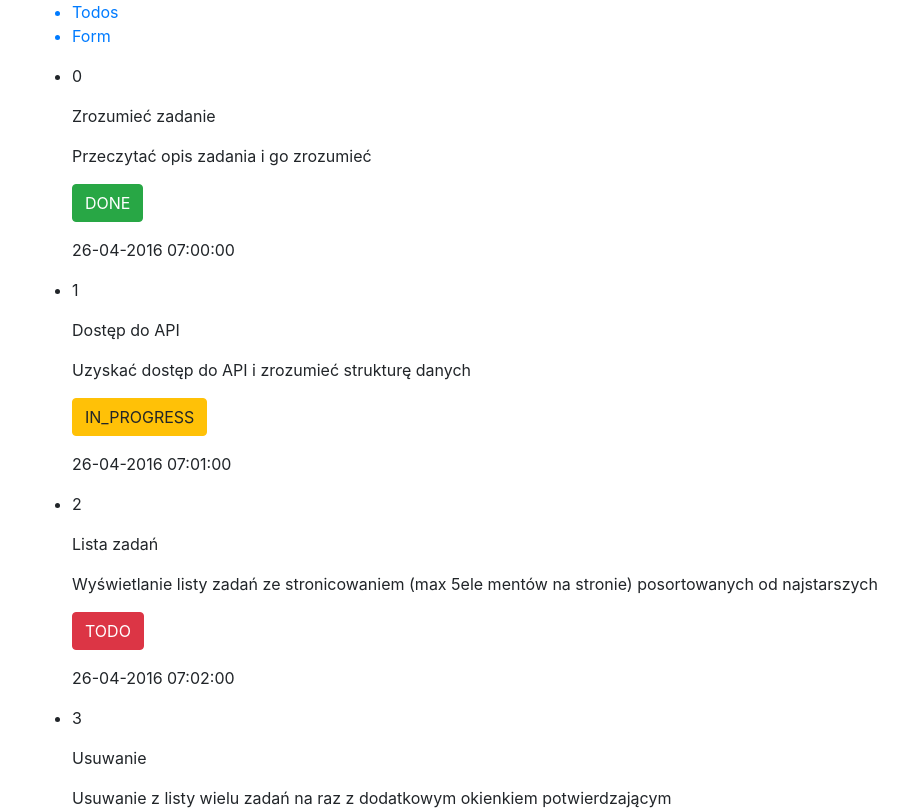
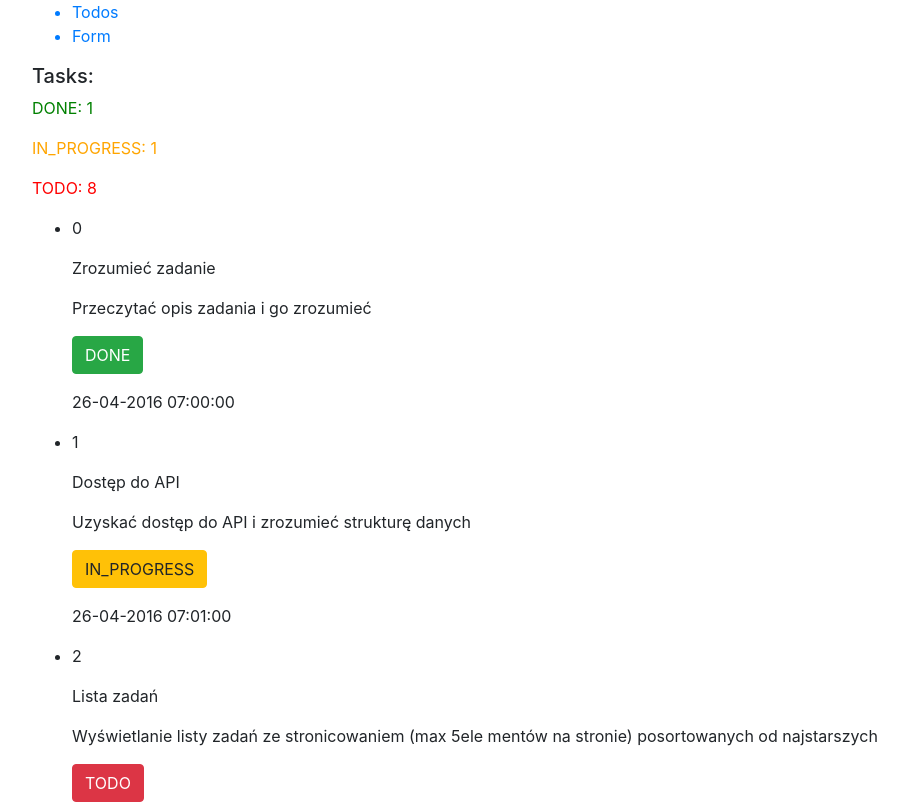
Before and after one commit to ewa81/InfoShareReactJSApplication, a React (Create React App) app: page /todos in a window 1280 px wide. Shown: the top 810 px of the page, without its empty margins (53-961 px from the left). Built offline with nearby package versions, Linux system fonts and the light colour scheme.

Commit message:
Add new component TodosStatistics.

```diff
--- a/src/Components/Todos.js
+++ b/src/Components/Todos.js
@@ -1,5 +1,6 @@
 import React, {Component} from "react";
 import Todo from "./Todo";
+import TodosStatistics from "./TodosStatistics";
 
 class Todos extends Component {
   state = {
@@ -69,7 +70,8 @@ class Todos extends Component {
   };
 
   render() {
-    return (<div className="todosList">
+    return (<div className="todos">
+      <TodosStatistics todos={this.state.todos}/>
       <ul className="todosList__list">
         {this.state.todos.map(todo => (<Todo key={todo.id} todo={todo}/>))}
       </ul>
--- /dev/null
+++ b/src/Components/TodosStatistics.css
@@ -0,0 +1,11 @@
+.todosStatistics__statusCount--done {
+  color: green;
+}
+
+.todosStatistics__statusCount--inprogress {
+  color: orange;
+}
+
+.todosStatistics__statusCount--todo {
+  color: red;
+}
--- /dev/null
+++ b/src/Components/TodosStatistics.js
@@ -0,0 +1,28 @@
+import React, { Component } from "react";
+import "./TodosStatistics.css";
+
+class TodosStatistics extends Component {
+  render() {
+    return (
+      <div className="todosStatistics">
+        <h5>Tasks:</h5>
+        <p className="todosStatistics__statusCount todosStatistics__statusCount--done">
+          DONE: {this.getTodosCountByStatus("DONE")}
+        </p>
+        <p className="todosStatistics__statusCount todosStatistics__statusCount--inprogress">
+          IN_PROGRESS: {this.getTodosCountByStatus("IN_PROGRESS")}
+        </p>
+        <p className="todosStatistics__statusCount todosStatistics__statusCount--todo">
+          TODO: {this.getTodosCountByStatus("TODO")}
+        </p>
+      </div>
+    );
+  }
+
+  getTodosCountByStatus(status) {
+    const result = this.props.todos.filter(todo => todo.status === status);
+    return result.length;
+  }
+}
+
+export default TodosStatistics;
```
